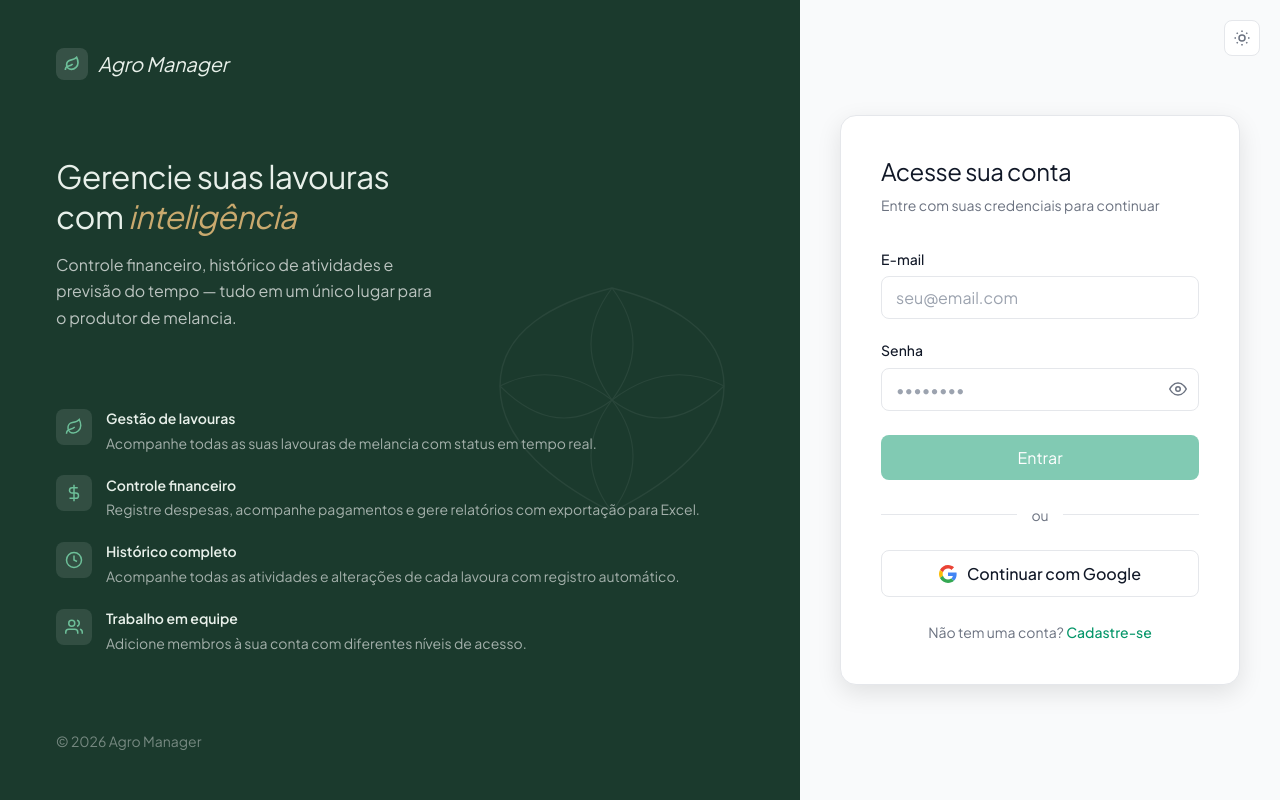
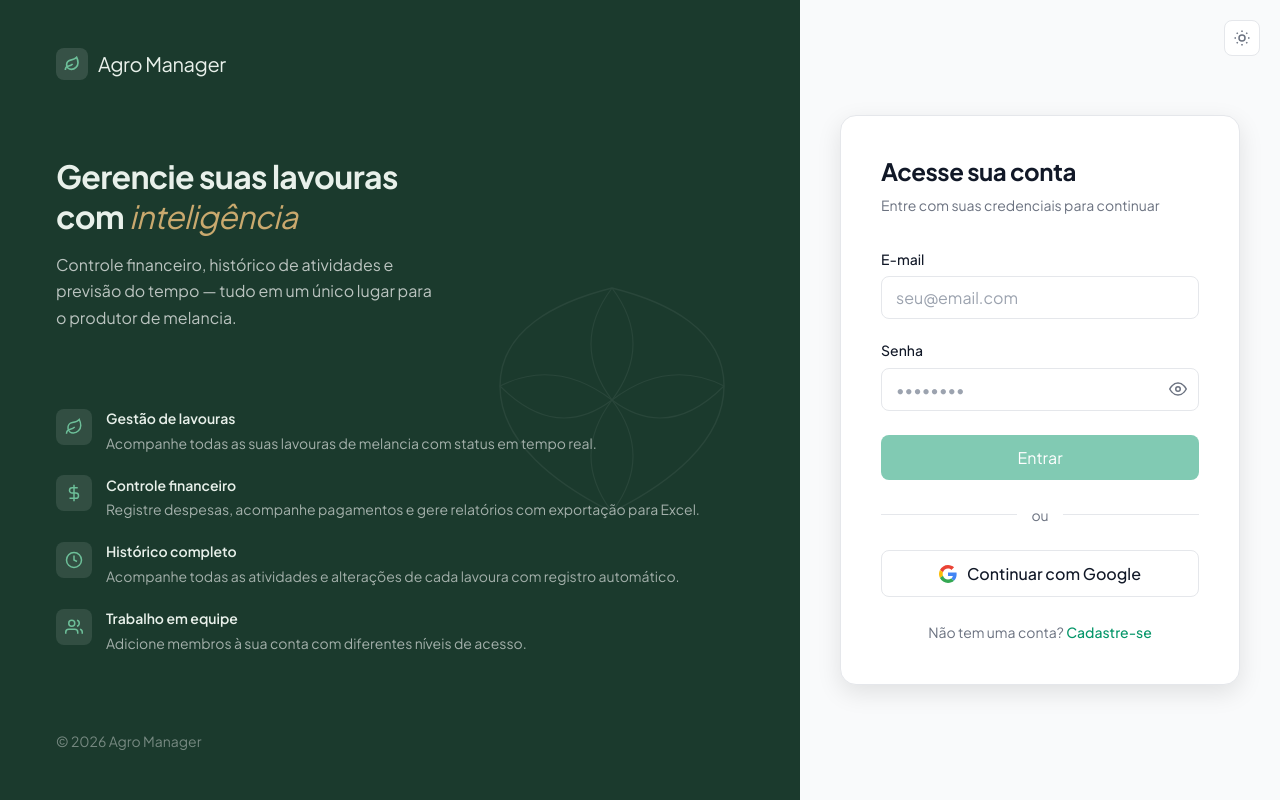
Before and after one commit to HadryanSilva/agro-manager-web, a Vue app: page /auth/login in a window 1280 px wide. Built offline with nearby package versions, Linux system fonts and the light colour scheme; no server answers.

Commit message:
feat: remove serif font from AuthLayout, auth and onboarding views

```diff
--- a/src/layouts/AuthLayout.vue
+++ b/src/layouts/AuthLayout.vue
@@ -157,11 +157,9 @@ const features = [
 }
 
 .panel-brand__name {
-  font-family: var(--font-display);
-  font-style: italic;
   font-size: 1.25rem;
   color: #e8f0ea;
-  letter-spacing: -0.01em;
+  letter-spacing: -0.02em;
 }
 
 /* ── Hero ───────────────────────────────────────────────────────── */
@@ -171,9 +169,8 @@ const features = [
 }
 
 .panel-hero__title {
-  font-family: var(--font-display);
   font-size: 2rem;
-  font-weight: 400;
+  font-weight: 700;
   color: #e8f0ea;
   letter-spacing: -0.02em;
   line-height: 1.25;
@@ -274,11 +271,9 @@ const features = [
 }
 
 .mobile-brand__name {
-  font-family: var(--font-display);
-  font-style: italic;
   font-size: 1.125rem;
   color: var(--color-text);
-  letter-spacing: -0.01em;
+  letter-spacing: -0.02em;
 }
 
 /* Card do formulário */
--- a/src/views/auth/LoginView.vue
+++ b/src/views/auth/LoginView.vue
@@ -133,9 +133,8 @@ function handleGoogleLogin() {
 }
 
 .login__title {
-  font-family: var(--font-display);
   font-size: 1.5rem;
-  font-weight: 400;
+  font-weight: 700;
   color: var(--color-text);
   letter-spacing: -0.02em;
   line-height: 1.3;
--- a/src/views/auth/RegisterView.vue
+++ b/src/views/auth/RegisterView.vue
@@ -188,9 +188,8 @@ function handleGoogleLogin() {
 }
 
 .register__title {
-  font-family: var(--font-display);
   font-size: 1.5rem;
-  font-weight: 400;
+  font-weight: 700;
   color: var(--color-text);
   letter-spacing: -0.02em;
   line-height: 1.3;
--- a/src/views/invite/InviteAcceptView.vue
+++ b/src/views/invite/InviteAcceptView.vue
@@ -179,12 +179,10 @@ async function handleAccept() {
 }
 .invite-card__brand-icon { font-size: 1.25rem; }
 .invite-card__brand-name {
-  font-family: var(--font-display);
   font-size: 1rem;
-  font-style: italic;
   font-weight: 400;
   color: var(--color-text);
-  letter-spacing: -0.01em;
+  letter-spacing: -0.02em;
 }
 
 /* ── Loading ────────────────────────────────────────────────────── */
@@ -245,9 +243,8 @@ async function handleAccept() {
 .invite-card__body { display: flex; flex-direction: column; gap: 1rem; }
 
 .invite-card__title {
-  font-family: var(--font-display);
   font-size: 1.5rem;
-  font-weight: 400;
+  font-weight: 700;
   color: var(--color-text);
   letter-spacing: -0.02em;
 }
--- a/src/views/onboarding/CreateAccountView.vue
+++ b/src/views/onboarding/CreateAccountView.vue
@@ -133,9 +133,8 @@ async function handleSubmit() {
 }
 
 .create-account__title {
-  font-family: var(--font-display);
   font-size: 1.25rem;
-  font-weight: 400;
+  font-weight: 700;
   color: var(--color-text);
   letter-spacing: -0.02em;
   line-height: 1.3;
--- a/src/views/onboarding/OnboardingView.vue
+++ b/src/views/onboarding/OnboardingView.vue
@@ -72,9 +72,8 @@ const router = useRouter()
 }
 
 .onboarding__title {
-  font-family: var(--font-display);
   font-size: 1.75rem;
-  font-weight: 400;
+  font-weight: 700;
   color: var(--color-text);
   letter-spacing: -0.02em;
   line-height: 1.2;
```
